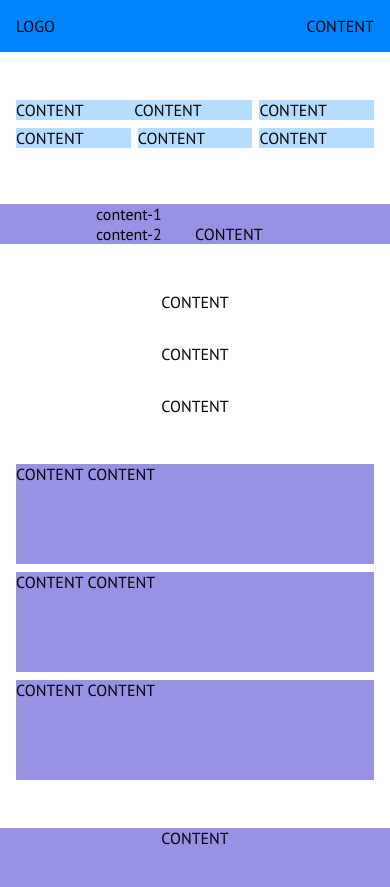
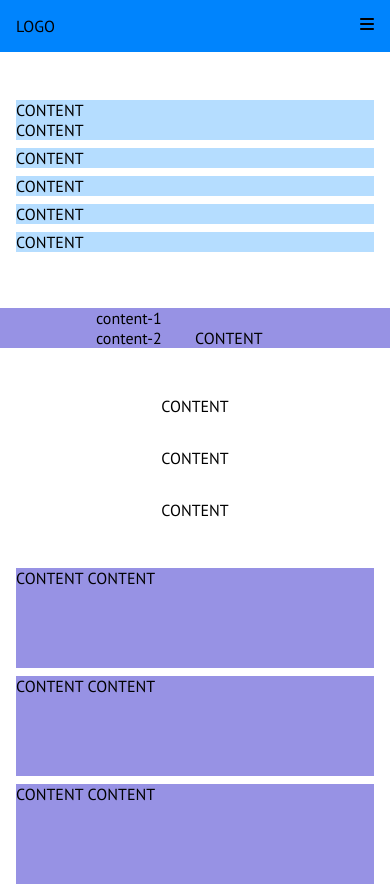
Before and after one commit to Francesca-Dascanio/htmlcss-responsive-layout, a plain HTML site: page index.html in a window 390 px wide. Shown: the top 887 px of the page. Drawn offline with Linux system fonts and the light colour scheme.

Commit message:
Aggiunto responsive header + sezione 1

```diff
--- a/css/style.css
+++ b/css/style.css
@@ -67,6 +67,9 @@ body {
     margin: 1em 1em;
 }
 
+#intro .col i {
+    display: none;
+}
 
 
 /* REGOLE MAIN */
@@ -212,27 +215,34 @@ body {
 
 /* REGOLE RESPONSIVE */
 
+/* Tablet > 768px */
+/* Header */
+@media screen and (max-width: 768px) {
+    #intro .col i {
+        display: block;
+    }
 
-/* Mobile */
-/* Header - margini già specificati in css - tengono per Mobile - bisogna aggiungere burger menù*/
+    #intro .col nav {
+        display: none;
+    }
+}
 
-/* Main - Section-1 */
-/* @media screen and (min-width: 480px) {
-    #section-1 .col {
+/* Main - section 1 */
+@media screen and (max-width: 768px) {
+    /* #section-1 .box {
+        width: 100%;
+    }  chiedere perchè non funziona */
+
+    #section-1 .col-special {
+        flex-direction: column;
+    }
+}
+
+
+/* Mobile > 480px */
+/* Main - section 1 */
+@media screen and (max-width: 480px) {
+    #section-1 .columns > * {
         width: 100%;
     }
-
-    #section-1 .col-special {
-        width: 100%;
-    }
-} */
-
-
-/* Tablet */
-/* Header - risolto da Mobile - manca burger menù */
-
-/* Main - Section-1 */
-
-
-
-/* Desktop */
+}
--- a/index.html
+++ b/index.html
@@ -18,13 +18,14 @@
                     <div class="col">
                         LOGO
                     </div>
-                    <nav class="col">
-                        CONTENT
-                    </nav>
+                    <div class="col">
+                        <nav>
+                            CONTENT
+                        </nav>
+                        <i class="fa-solid fa-bars"></i>
+                    </div>
                 </div>
-
             </div>
-
         </header>
 
         <main>
```
